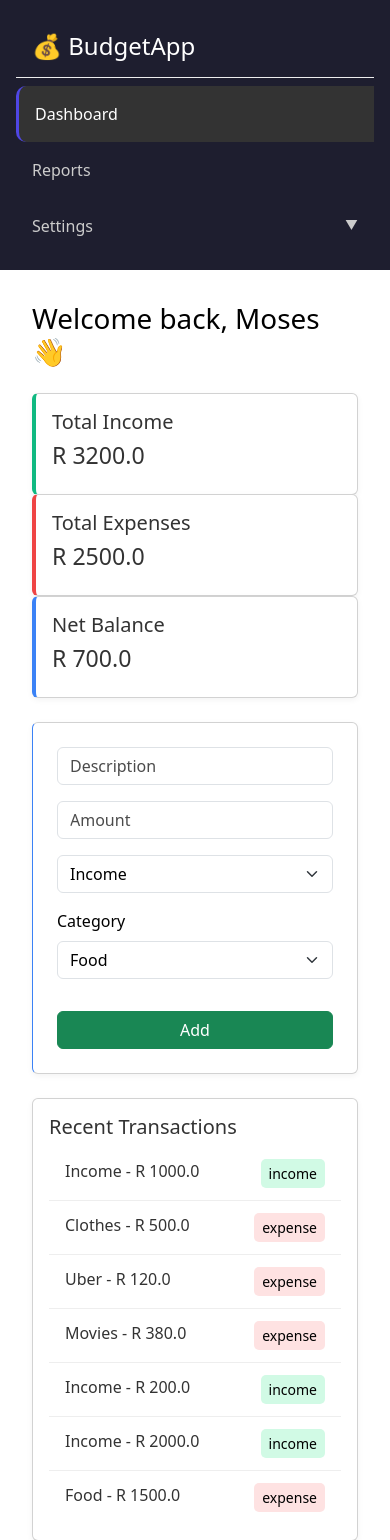
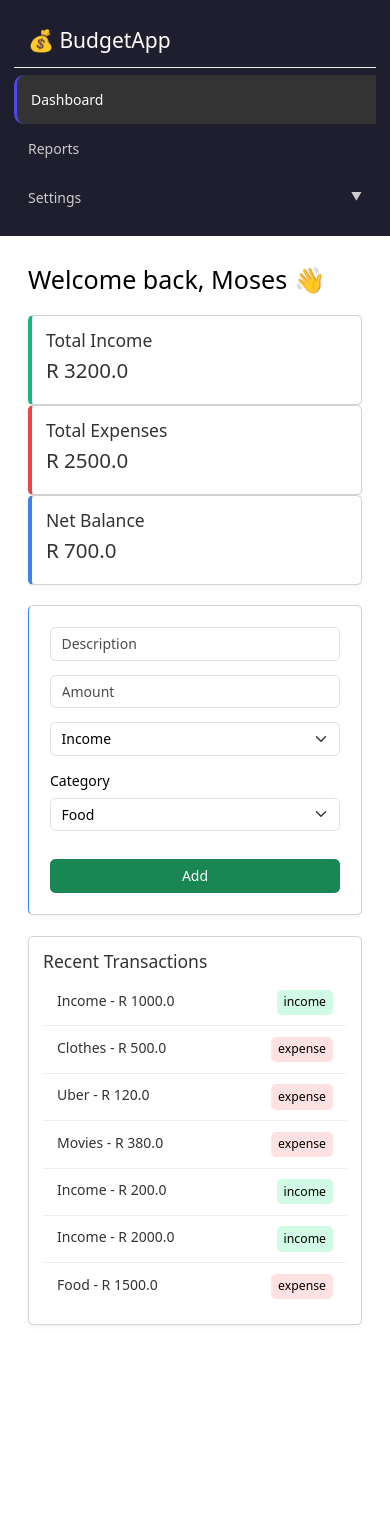
Before and after one commit to Ngwanatuka/budget-tracker, a Flask app: page / in a window 390 px wide. Shown: the top 1540 px of the page. After the commit the page ends 1325 px from the top, so only its background shows below. Run offline with Flask 3, Linux system fonts and the light colour scheme.

Commit message:
Responsive Typography System

```diff
--- a/app/static/style.css
+++ b/app/static/style.css
@@ -371,3 +371,38 @@ body, .card, .form-control, .form-select,
 .transaction-item:nth-child(1) { animation-delay: 0.1s; }
 .transaction-item:nth-child(2) { animation-delay: 0.2s; }
 .transaction-item:nth-child(3) { animation-delay: 0.3s; }
+
+
+/* Fluid Typography */
+html {
+  font-size: 14px;
+}
+
+@media (min-width: 576px) {
+  html {
+    font-size: 15px;
+  }
+}
+
+@media (min-width: 768px) {
+  html {
+    font-size: 16px;
+  }
+}
+
+@media (min-width: 992px) {
+  html {
+    font-size: 17px;
+  }
+}
+
+/* Type Scale */
+h1 { font-size: 2.5rem; line-height: 1.2; }
+h2 { font-size: 2rem; line-height: 1.3; }
+h3 { font-size: 1.75rem; line-height: 1.4; }
+h5 { font-size: 1.25rem; line-height: 1.5; }
+
+@media (max-width: 768px) {
+  h1 { font-size: 2rem; }
+  h2 { font-size: 1.75rem; }
+}
```
